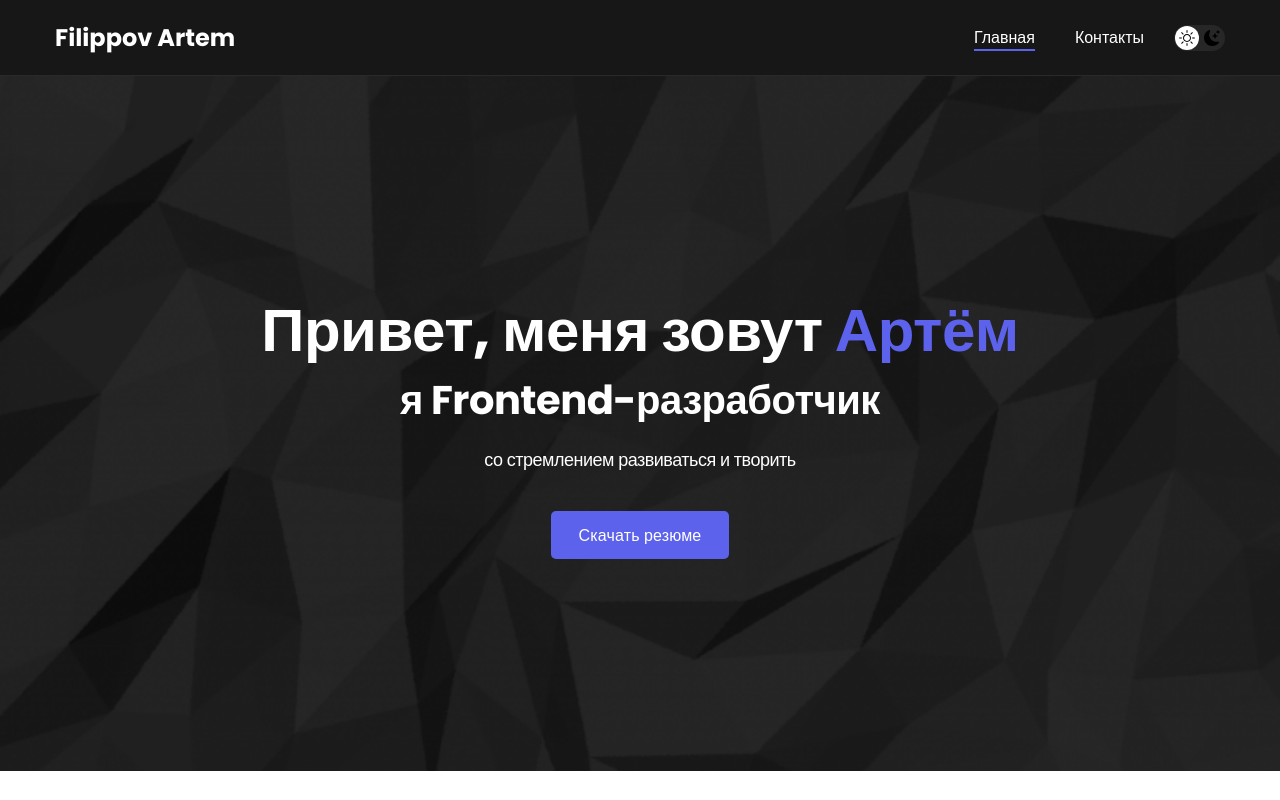
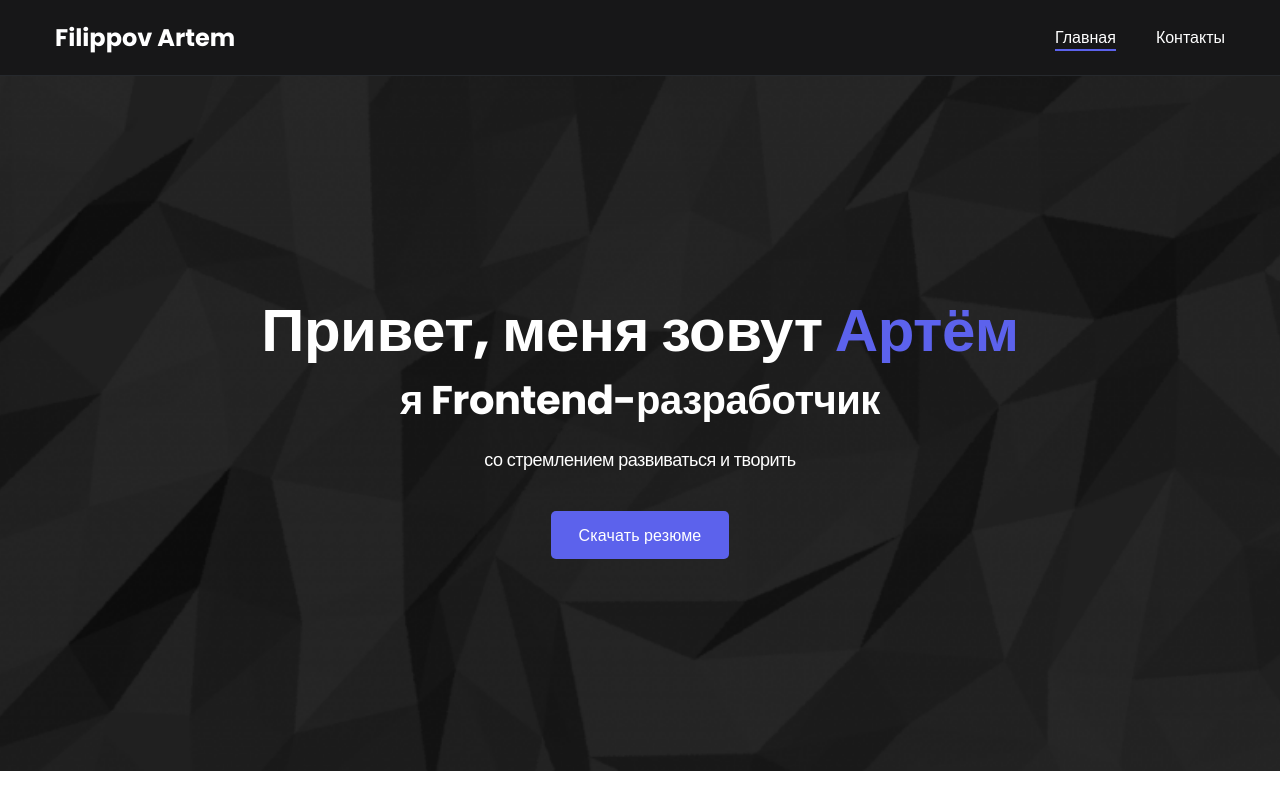
Before and after one commit to ArtemFilippov404/Portfolio, a Next.js app: page / in a window 1280 px wide. Shown: the top 800 px of the page. Built offline with nearby package versions, Linux system fonts and the light colour scheme.

Commit message:
Update Navbar.tsx

```diff
--- a/src/components/Navbar/Navbar.tsx
+++ b/src/components/Navbar/Navbar.tsx
@@ -3,7 +3,7 @@
 import Link from "next/link";
 import { usePathname } from 'next/navigation'
 
-import BtnDarkMode from "../BtnDarkMode/BtnDarkMode";
+//import BtnDarkMode from "../BtnDarkMode/BtnDarkMode";
 
 import styles from "./navbar.module.css";
 
@@ -19,7 +19,7 @@ export default function Navbar() {
                         <strong>Filippov Artem</strong>
                     </Link>
 
-                    <BtnDarkMode />
+                    {/* <BtnDarkMode /> */}
 
                     <ul className={styles.nav_list}>
                         <li className="nav-list__item">
```
